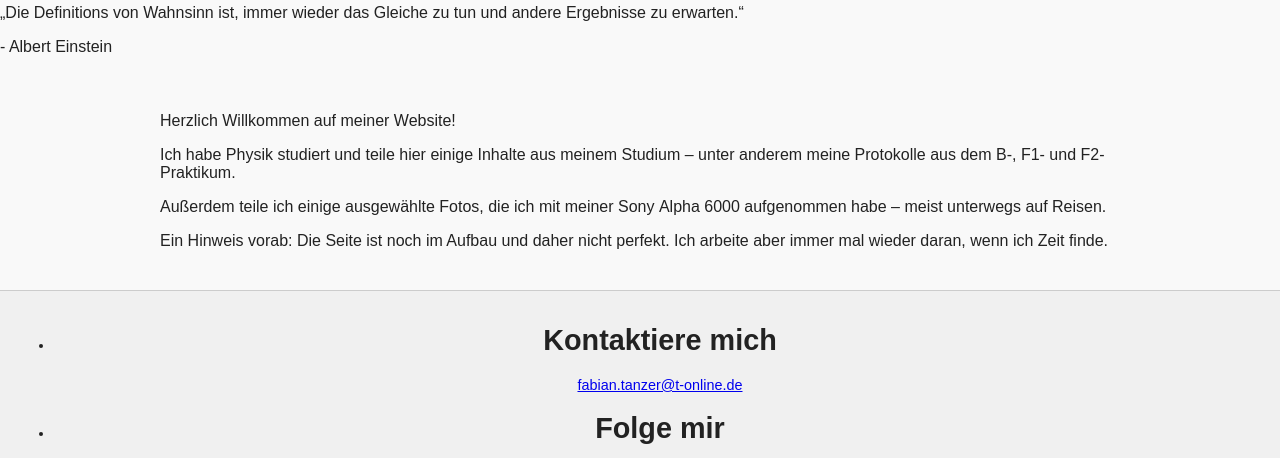
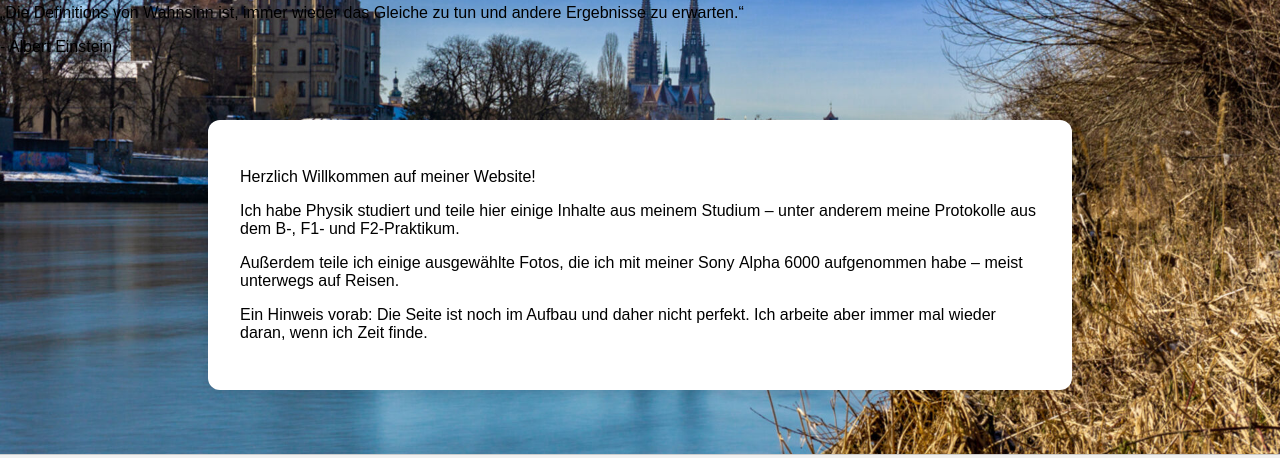
Before and after one commit to F-a-b-i-a-n1/fabian-website, a plain HTML site: page index.html in a window 1280 px wide. Shown: the part 4418-4876 px from the top of the page. Drawn offline with nearby package versions, Linux system fonts and the light colour scheme; a script that the page names is missing.

Commit message:
Update index.css

```diff
--- a/index.css
+++ b/index.css
@@ -2,8 +2,11 @@
 body {
   margin: 0;
   font-family: Arial, sans-serif;
-  background-color: #f9f9f9;
-  color: #222;
+  background-image: url("Fotos/Regensburg_Donau.jpg");
+  background-size: cover;
+  background-position: center;
+  background-repeat: no-repeat;
+  background-attachment: fixed;
 }
 
 /* Header-Navigation */
@@ -75,9 +78,12 @@ header nav ul li a.active {
 
 /* Hauptinhalt */
 #main {
-  padding: 1.5em;
-  max-width: 960px;
-  margin: 0 auto;
+  background-color: white;
+  padding: 2em;
+  max-width: 800px;       /* Begrenzte Breite */
+  margin: 4em auto;       /* Vertikal + zentriert */
+  border-radius: 12px;
+  box-shadow: 0 0 15px rgba(0,0,0,0.1); /* Optionaler Schatten */
 }
 
 /* Protokoll-Listen */
```
